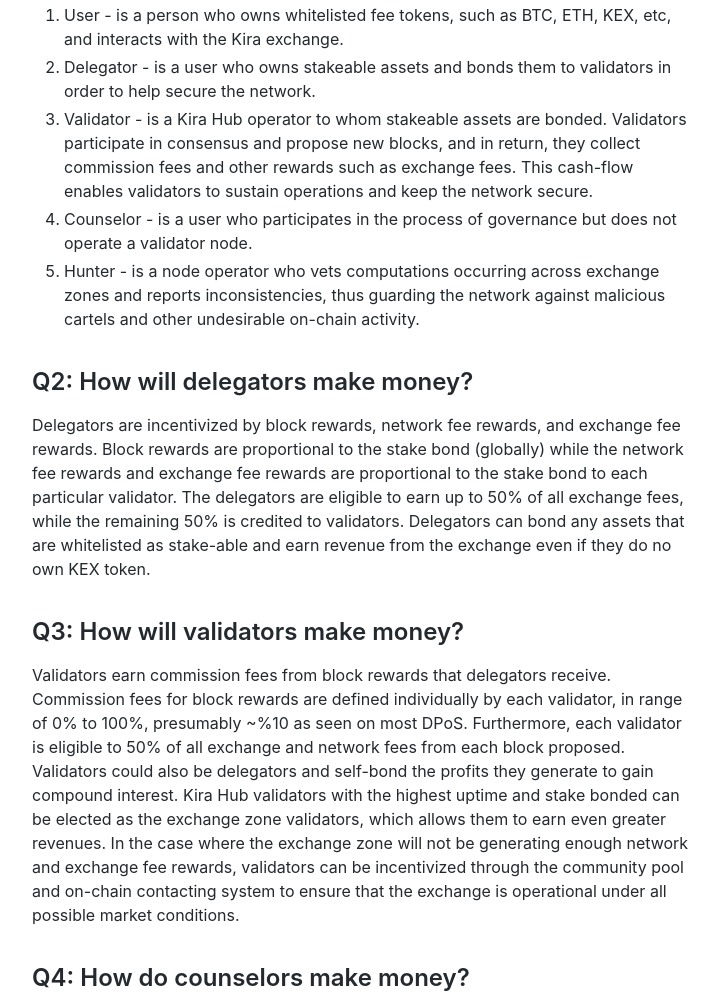
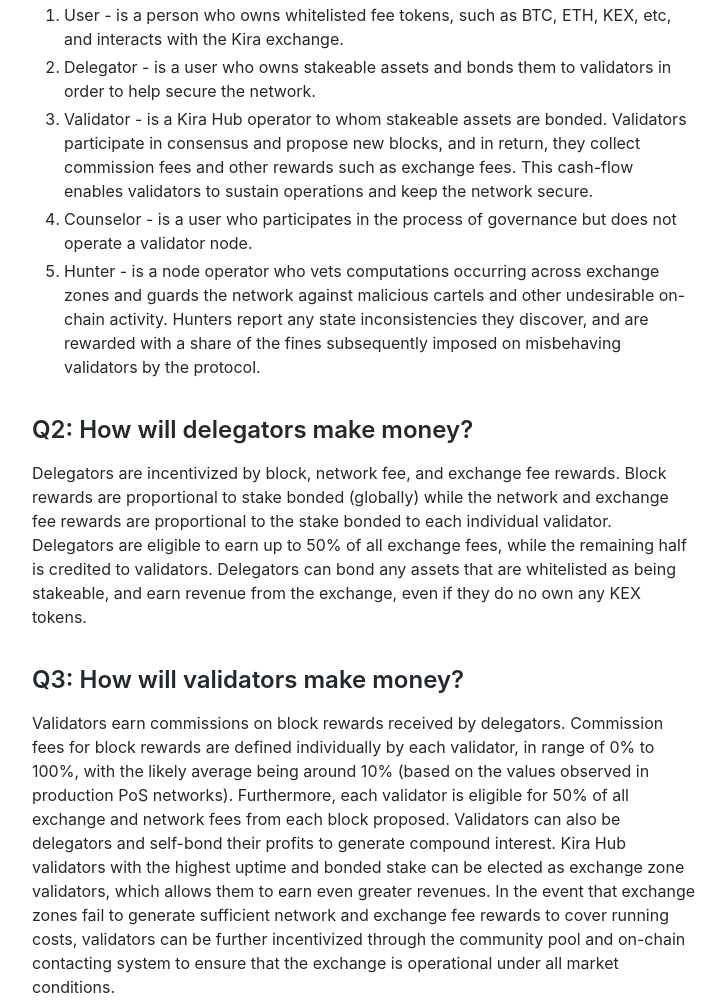
Before and after one commit to Shushsa/docs, a plain HTML site: page ecosystem.html in a window 1280 px wide. Shown: the part 225-1227 px from the top of the page, without its empty margins (276-1001 px from the left). Drawn offline with nearby package versions, Linux system fonts and the light colour scheme.

Commit message:
Deploy website
Deploy website version based on 59554a8512e38f82871736a970c5070cadfee45d

```diff
--- a/ecosystem.html
+++ b/ecosystem.html
@@ -60,20 +60,21 @@
 <li>Delegator - is a user who owns stakeable assets and bonds them to validators in order to help secure the network.</li>
 <li>Validator - is a Kira Hub operator to whom stakeable assets are bonded. Validators participate in consensus and propose new blocks, and in return, they collect commission fees and other rewards such as exchange fees. This cash-flow enables validators to sustain operations and keep the network secure.</li>
 <li>Counselor - is a user who participates in the process of governance but does not operate a validator node.</li>
-<li>Hunter - is a node operator who vets computations occurring across exchange zones and reports inconsistencies, thus guarding the network against malicious cartels and other undesirable on-chain activity.</li>
+<li>Hunter - is a node operator who vets computations occurring across exchange zones and guards the network against malicious cartels and other undesirable on-chain activity. Hunters report any state inconsistencies they discover, and are rewarded with a share of the fines subsequently imposed on misbehaving validators by the protocol.</li>
 </ol>
 <h2><a class="anchor" aria-hidden="true" id="q2-how-will-delegators-make-money"></a><a href="#q2-how-will-delegators-make-money" aria-hidden="true" class="hash-link"><svg class="hash-link-icon" aria-hidden="true" height="16" version="1.1" viewBox="0 0 16 16" width="16"><path fill-rule="evenodd" d="M4 9h1v1H4c-1.5 0-3-1.69-3-3.5S2.55 3 4 3h4c1.45 0 3 1.69 3 3.5 0 1.41-.91 2.72-2 3.25V8.59c.58-.45 1-1.27 1-2.09C10 5.22 8.98 4 8 4H4c-.98 0-2 1.22-2 2.5S3 9 4 9zm9-3h-1v1h1c1 0 2 1.22 2 2.5S13.98 12 13 12H9c-.98 0-2-1.22-2-2.5 0-.83.42-1.64 1-2.09V6.25c-1.09.53-2 1.84-2 3.25C6 11.31 7.55 13 9 13h4c1.45 0 3-1.69 3-3.5S14.5 6 13 6z"></path></svg></a>Q2: How will delegators make money?</h2>
-<p>Delegators are incentivized by block rewards, network fee rewards, and exchange fee rewards. Block rewards are proportional to the stake bond (globally) while the network fee rewards and exchange fee rewards are proportional to the stake bond to each particular validator. The delegators are eligible to earn up to 50% of all exchange fees, while the remaining 50% is credited to validators. Delegators can bond any assets that are whitelisted as stake-able and earn revenue from the exchange even if they do no own KEX token.</p>
+<p>Delegators are incentivized by block, network fee, and exchange fee rewards. Block rewards are proportional to stake bonded (globally) while the network and exchange fee rewards are proportional to the stake bonded to each individual validator. Delegators are eligible to earn up to 50% of all exchange fees, while the remaining half is credited to validators. Delegators can bond any assets that are whitelisted as being stakeable, and earn revenue from the exchange, even if they do no own any KEX tokens.</p>
 <h2><a class="anchor" aria-hidden="true" id="q3-how-will-validators-make-money"></a><a href="#q3-how-will-validators-make-money" aria-hidden="true" class="hash-link"><svg class="hash-link-icon" aria-hidden="true" height="16" version="1.1" viewBox="0 0 16 16" width="16"><path fill-rule="evenodd" d="M4 9h1v1H4c-1.5 0-3-1.69-3-3.5S2.55 3 4 3h4c1.45 0 3 1.69 3 3.5 0 1.41-.91 2.72-2 3.25V8.59c.58-.45 1-1.27 1-2.09C10 5.22 8.98 4 8 4H4c-.98 0-2 1.22-2 2.5S3 9 4 9zm9-3h-1v1h1c1 0 2 1.22 2 2.5S13.98 12 13 12H9c-.98 0-2-1.22-2-2.5 0-.83.42-1.64 1-2.09V6.25c-1.09.53-2 1.84-2 3.25C6 11.31 7.55 13 9 13h4c1.45 0 3-1.69 3-3.5S14.5 6 13 6z"></path></svg></a>Q3: How will validators make money?</h2>
-<p>Validators earn commission fees from block rewards that delegators receive. Commission
-fees for block rewards are defined individually by each validator, in range of 0% to 100%, presumably ~%10 as seen on most DPoS.
-Furthermore, each validator is eligible to 50% of all exchange and network fees from each block
-proposed. Validators could also be delegators and self-bond the profits they generate to gain
-compound interest. Kira Hub validators with the highest uptime and stake bonded can be
-elected as the exchange zone validators, which allows them to earn even greater revenues. In
-the case where the exchange zone will not be generating enough network and exchange fee
-rewards, validators can be incentivized through the community pool and on-chain contacting
-system to ensure that the exchange is operational under all possible market conditions.</p>
+<p>Validators earn commissions on block rewards received by delegators. Commission
+fees for block rewards are defined individually by each validator, in range of 0% to 100%, with
+the likely average being around 10% (based on the values observed in production PoS networks).
+Furthermore, each validator is eligible for 50% of all exchange and network fees from each block
+proposed. Validators can also be delegators and self-bond their profits to generate compound
+interest. Kira Hub validators with the highest uptime and bonded stake can be
+elected as exchange zone validators, which allows them to earn even greater revenues.
+In the event that exchange zones fail to generate sufficient network and exchange fee
+rewards to cover running costs, validators can be further incentivized through the community pool
+and on-chain contacting system to ensure that the exchange is operational under all market conditions.</p>
 <h2><a class="anchor" aria-hidden="true" id="q4-how-do-counselors-make-money"></a><a href="#q4-how-do-counselors-make-money" aria-hidden="true" class="hash-link"><svg class="hash-link-icon" aria-hidden="true" height="16" version="1.1" viewBox="0 0 16 16" width="16"><path fill-rule="evenodd" d="M4 9h1v1H4c-1.5 0-3-1.69-3-3.5S2.55 3 4 3h4c1.45 0 3 1.69 3 3.5 0 1.41-.91 2.72-2 3.25V8.59c.58-.45 1-1.27 1-2.09C10 5.22 8.98 4 8 4H4c-.98 0-2 1.22-2 2.5S3 9 4 9zm9-3h-1v1h1c1 0 2 1.22 2 2.5S13.98 12 13 12H9c-.98 0-2-1.22-2-2.5 0-.83.42-1.64 1-2.09V6.25c-1.09.53-2 1.84-2 3.25C6 11.31 7.55 13 9 13h4c1.45 0 3-1.69 3-3.5S14.5 6 13 6z"></path></svg></a>Q4: How do counselors make money?</h2>
 <p>Counselors are incentivized by being able to lock their KEX tokens and earn revenue
 from block rewards at a ratio no greater than the inflation rate, while their locked assets cannot be
```
Also changed, not shown: ecosystem/index.html (+12 -11 lines).
